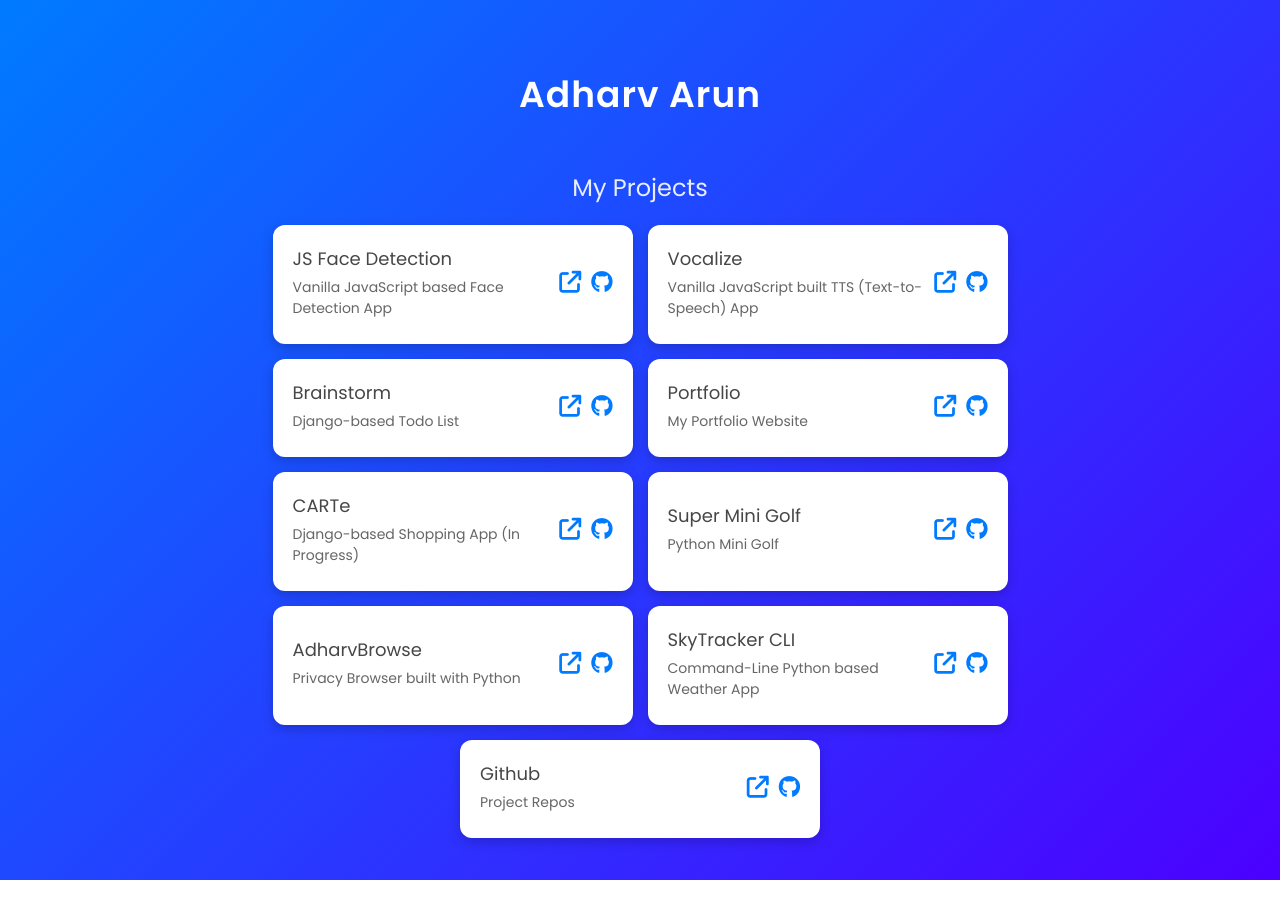
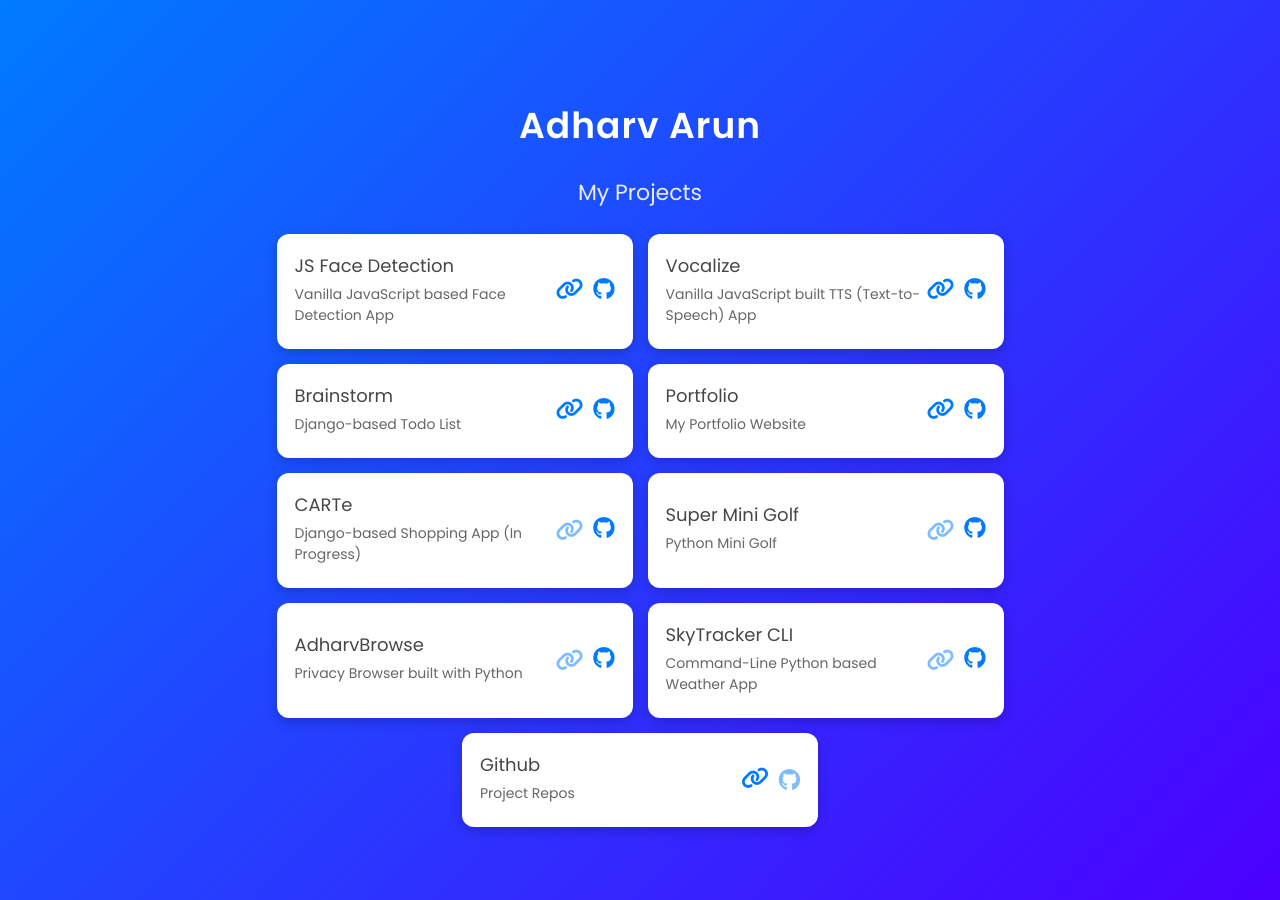
Before and after one commit to adharvarun/adharvarun.github.io, a plain HTML site: page index.html in a window 1280 px wide. Drawn offline with Linux system fonts and the light colour scheme.

Commit message:
improve styling

```diff
--- a/index.html
+++ b/index.html
@@ -3,8 +3,9 @@
 <head>
     <meta charset="UTF-8">
     <meta name="viewport" content="width=device-width, initial-scale=1.0">
-    <title>My Projects</title>
+    <title>Adharv's Projects</title>
     <link href="https://fonts.googleapis.com/css2?family=Poppins:wght@300;400;600&display=swap" rel="stylesheet">
+    <script src="https://kit.fontawesome.com/1c42d02712.js" crossorigin="anonymous"></script>
     <style>
         body {
             font-family: 'Poppins', sans-serif;
@@ -17,20 +18,20 @@
             background: linear-gradient(135deg, #007bff, #4c00ff);
             color: white;
             text-align: center;
-            padding-top: 40px;
-            padding-bottom: 40px;
+            padding: 50px 20px;
         }
 
         h1 {
             font-size: 36px;
             font-weight: 600;
+            margin-bottom: 1px;
             letter-spacing: 1px;
         }
 
         h3 {
-            font-size: 24px;
+            font-size: 22px;
             font-weight: 400;
-            margin-bottom: 20px;
+            margin-bottom: 25px;
             opacity: 0.9;
         }
 
@@ -45,7 +46,7 @@
         .link-box {
             background: white;
             border-radius: 12px;
-            padding: 20px;
+            padding: 18px;
             width: 320px;
             box-shadow: 0 4px 12px rgba(0, 0, 0, 0.2);
             display: flex;
@@ -91,6 +92,16 @@
             text-decoration: none;
             color: inherit;
         }
+
+        .link-box .icon:hover {
+            color: #000000;
+        }
+
+        .disabled {
+            color: #bbb;
+            pointer-events: none;
+            opacity: 0.5;
+        }
     </style>
 </head>
 <body>
@@ -108,18 +119,22 @@
                 const linkBox = document.createElement('div');
                 linkBox.className = 'link-box';
 
+                const websiteLink = website.url ?
+                    `<a href="${website.url}" target="_blank"><i class="fa-solid fa-link icon"></i></a>` :
+                    `<i class="fa-solid fa-link icon disabled"></i>`;
+
+                const githubLink = website.github ?
+                    `<a href="${website.github}" target="_blank"><i class="fa-brands fa-github icon"></i></a>` :
+                    `<i class="fa-brands fa-github icon disabled"></i>`;
+
                 linkBox.innerHTML = `
                     <div class="content">
-                        <h3><a href="${website.url}" target="_blank">${website.name}</a></h3>
+                        <h3><a href="${website.url || '#'}" target="_blank">${website.name}</a></h3>
                         <p>${website.description}</p>
                     </div>
                     <div class="icon-container">
-                        <a href="${website.url}" target="_blank">
-                            <i class="fa-solid fa-arrow-up-right-from-square icon"></i>
-                        </a>
-                        <a href="${website.github}" target="_blank">
-                            <i class="fa-brands fa-github icon"></i>
-                        </a>
+                        ${websiteLink}
+                        ${githubLink}
                     </div>
                 `;
 
@@ -128,6 +143,5 @@
         })
         .catch(error => console.error('Error loading JSON:', error));
     </script>
-    <script src="https://kit.fontawesome.com/1c42d02712.js" crossorigin="anonymous"></script>
 </body>
 </html>
```
